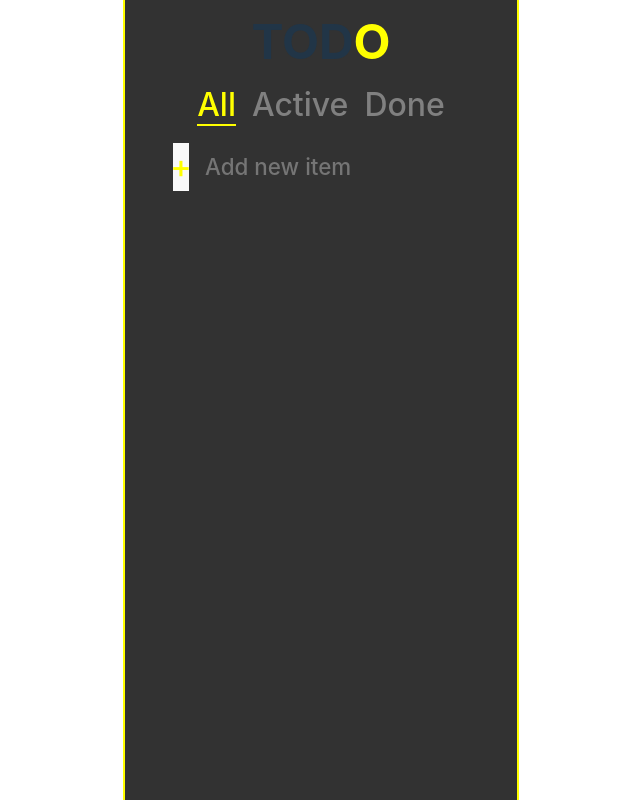
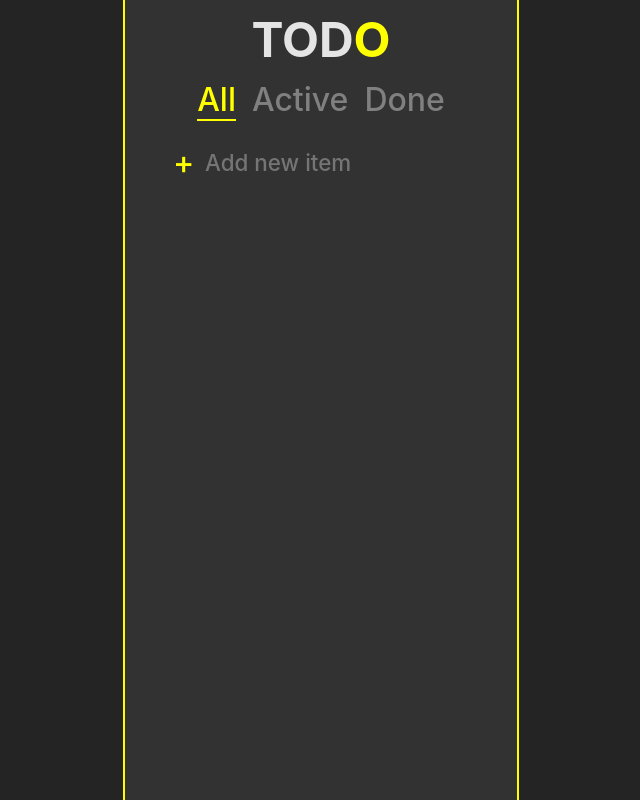
Before and after one commit to temmmus/checklist, a Vue app: page / in a window 1280 px wide. Shown: the whole page, without its empty margins (319-959 px from the left). Built offline with nearby package versions, Linux system fonts and the light colour scheme.

Commit message:
fix: change layout for ios

```diff
--- a/src/components/AddItem.vue
+++ b/src/components/AddItem.vue
@@ -61,10 +61,6 @@ export default defineComponent({
 
 .add-item__button {
   grid-column: 2;
-  display: flex;
-  align-items: center;
-  justify-content: center;
-  font-size: 2rem;
 }
 .add-item__button:after {
   color: yellow;
@@ -73,6 +69,5 @@ export default defineComponent({
 
 .add-item__input {
   grid-column: 3;
-  /* width: 100%; */
 }
 </style>
--- a/src/components/Filters.vue
+++ b/src/components/Filters.vue
@@ -45,14 +45,13 @@ export default defineComponent({
 
 <style scoped>
 .filters {
-  padding: 1rem 0 1rem 0;
+  padding: 1rem;
   display: flex;
   justify-content: center;
   gap: 1rem;
 }
 
 .filters__button {
-  background: none;
   color: #808080;
   border: none;
   border-bottom: 2px solid transparent;
--- a/src/components/Item.vue
+++ b/src/components/Item.vue
@@ -87,6 +87,8 @@ export default defineComponent({
   column-gap: 1rem;
   border-top: 1px solid transparent;
   border-bottom: 1px solid transparent;
+
+  align-items: center;
 }
 
 .item:focus,
@@ -100,7 +102,7 @@ export default defineComponent({
 }
 .item--done .item__input {
   color: #808080;
-  text-decoration: line-through 0.01rem solid;
+  text-decoration: line-through;
 }
 
 .drag-handle {
@@ -108,9 +110,6 @@ export default defineComponent({
   display: flex;
   align-items: center;
   justify-content: center;
-  font-size: 1.4rem;
-  margin: 0;
-  padding: 0;
   cursor: grab;
 }
 .drag-handle:active {
@@ -119,7 +118,8 @@ export default defineComponent({
 
 .item__checkbox {
   grid-column: 2;
-  transform: scale(1.4);
+  width: 1.4rem;
+  height: 1.4rem;
   accent-color: #808080;
   cursor: pointer;
 }
--- a/src/components/List.vue
+++ b/src/components/List.vue
@@ -76,10 +76,4 @@ export default defineComponent({
 });
 </script>
 
-<style scoped>
-.main__list {
-  list-style: none;
-  margin: 0;
-  padding: 0;
-}
-</style>
+<style scoped></style>
--- a/src/style.css
+++ b/src/style.css
@@ -1,9 +1,16 @@
-:root {
+body {
+  -webkit-touch-callout: none; /* Отключение долгого нажатия */
+  -webkit-user-select: none; /* Отключение выделения текста */
+
+  margin: 0;
+  display: flex;
+  min-width: 360px;
+  min-height: 100vh;
+
   font-family: Inter, system-ui, Avenir, Helvetica, Arial, sans-serif;
   line-height: 1.5;
   font-weight: 400;
 
-  color-scheme: light dark;
   color: rgba(255, 255, 255, 0.87);
   background-color: #242424;
 
@@ -13,62 +20,49 @@
   -moz-osx-font-smoothing: grayscale;
 }
 
-body {
-  margin: 0;
-  display: flex;
-  min-width: 320px;
-  min-height: 100vh;
-}
-
 #app {
   width: 360px;
-  max-width: 1280px;
   margin: 0 auto;
   padding: 1rem;
   text-align: center;
+  background-color: #323232;
   border-right: 2px solid yellow;
   border-left: 2px solid yellow;
-  background-color: #323232;
 }
 
 h1 {
+  margin: 0;
+  font-size: 3rem;
+  line-height: 1;
+}
+
+ul {
+  margin: 0;
+  padding: 0;
+  list-style: none;
+}
+
+input,
+button {
   padding: 0;
   margin: 0;
-  font-size: 3rem;
-  line-height: 1.1;
-}
-
-input {
-  padding: 0;
-  margin: 0;
-  width: 100%;
-  background: transparent;
   border: none;
+  background: none;
   outline: none;
   font-size: 1.4rem;
   font-weight: 500;
   font-family: inherit;
+  color: inherit;
+}
+
+input {
+  width: 100%;
 }
 
 button {
-  padding: 0;
-  border: none;
-  background-color: transparent;
   font-size: 2rem;
-  font-weight: 500;
-  font-family: inherit;
-  cursor: pointer;
 }
 
-@media (prefers-color-scheme: light) {
-  :root {
-    color: #213547;
-    background-color: #ffffff;
-  }
-  a:hover {
-    color: #747bff;
-  }
-  button {
-    background-color: #f9f9f9;
-  }
+i {
+  font-size: 1.4rem;
 }
```
